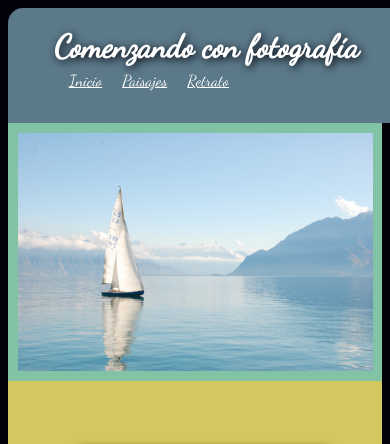
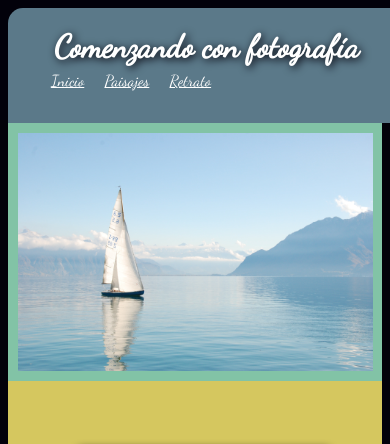
Before and after one commit to tacho090/CSS3-Evaluaci-n, a plain HTML site: page index.html in a window 390 px wide. Shown: the top 444 px of the page. Drawn offline with Linux system fonts and the light colour scheme; grey boxes are pictures that could not be loaded.

Commit message:
Versión 4.0 - Versión Final

```diff
--- a/css/estilos.css
+++ b/css/estilos.css
@@ -236,7 +236,7 @@ figcaption{
   }
 
   .cabecera ul{
-    margin-right: 40%;
+    margin-right: 45%;
     padding: 1.5%;
     top: 0;
   }
```
